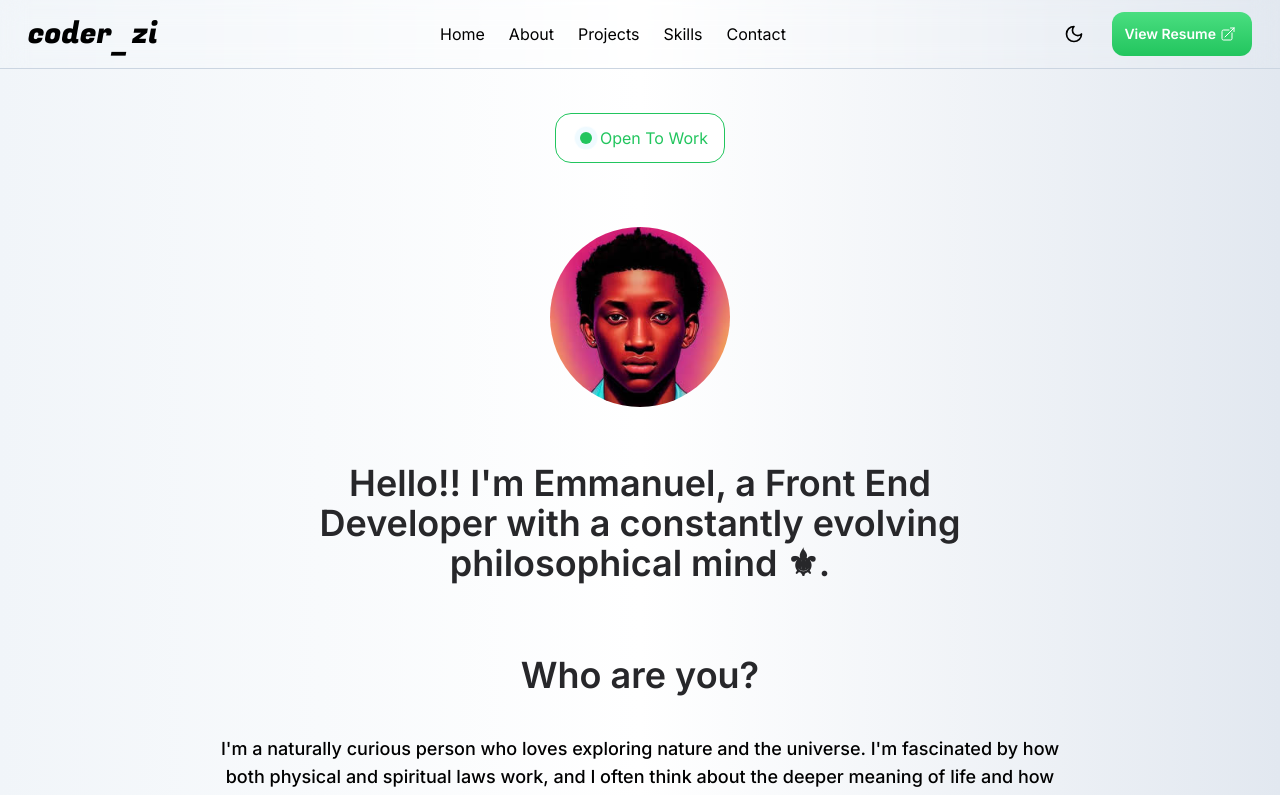
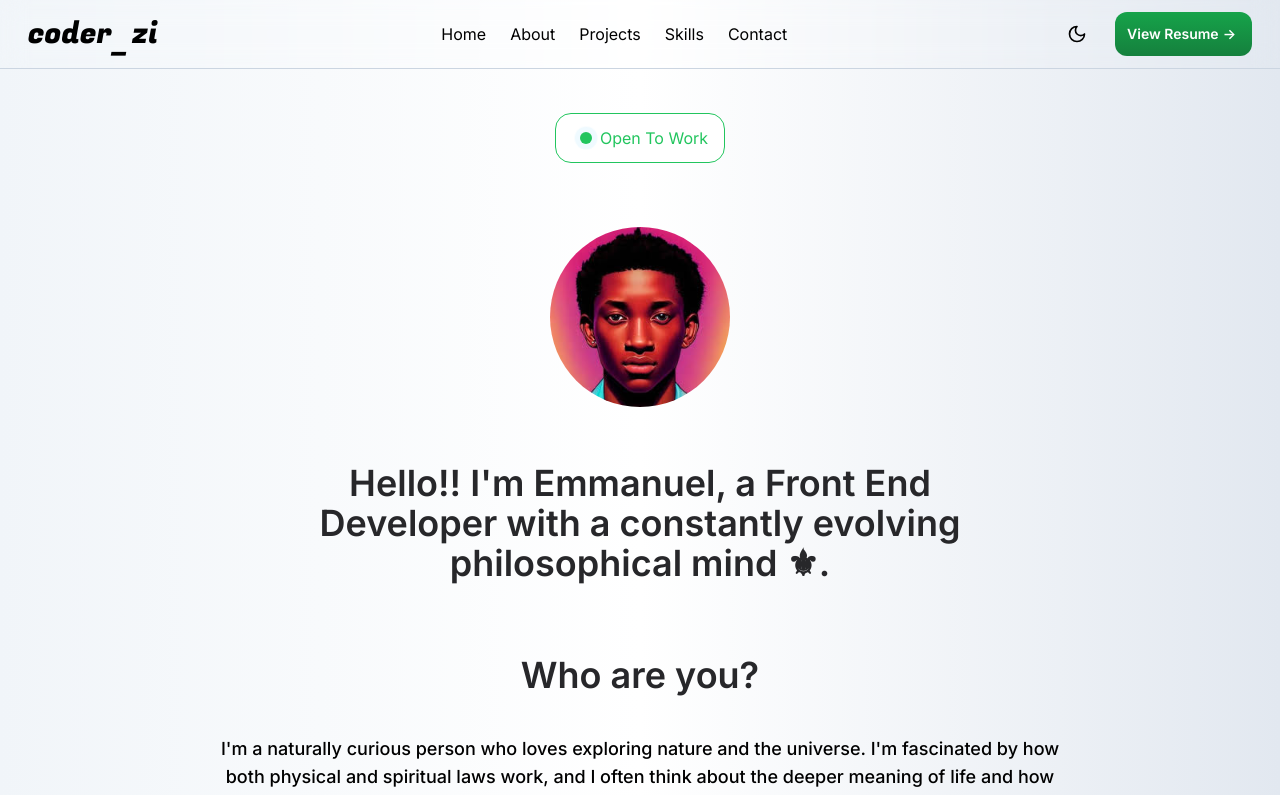
Before and after one commit to EmmanuelOta/coder_zi, a Next.js app: page / in a window 1280 px wide. Shown: the top 795 px of the page. Built offline with nearby package versions, Linux system fonts and the light colour scheme.

Commit message:
Minimizing animation annoyance-7

```diff
--- a/app/components/Navbar/Navbar.js
+++ b/app/components/Navbar/Navbar.js
@@ -181,27 +181,14 @@ export default function Navbar() {
 				<div className="hidden lg:flex">
 					<ThemeToggler />
 					<a
-						className="inline-flex items-center justify-center font-semibold mx-4 bg-gradient-to-b from-green-400 to-green-500 text-white p-3 rounded-xl text-sm [&>*:last-child]:hover:translate-x-1 [&>*:last-child]:ease-in-out [&>*:last-child]:duration-200"
+						className="inline-flex items-center justify-center font-semibold mx-4 bg-gradient-to-b from-green-600 to-green-700 text-white p-3 rounded-xl text-sm [&>*:last-child]:hover:translate-x-1 [&>*:last-child]:ease-in-out [&>*:last-child]:duration-200"
 						target="_blank"
 						href={
 							"https://docs.google.com/document/d/1_7M8XB0GCeD81eHLFowSKHBbLnJCZrditI-6yB9FKUE/edit?usp=sharing"
 						}
 					>
 						View Resume
-						<svg
-							xmlns="http://www.w3.org/2000/svg"
-							fill="none"
-							viewBox="0 0 24 24"
-							strokeWidth={1.5}
-							stroke="currentColor"
-							className="size-4 mx-1 font-semibold"
-						>
-							<path
-								strokeLinecap="round"
-								strokeLinejoin="round"
-								d="M13.5 6H5.25A2.25 2.25 0 0 0 3 8.25v10.5A2.25 2.25 0 0 0 5.25 21h10.5A2.25 2.25 0 0 0 18 18.75V10.5m-10.5 6L21 3m0 0h-5.25M21 3v5.25"
-							/>
-						</svg>
+						<span className="mx-1">-&gt;</span>
 					</a>
 				</div>
 			</div>
```
